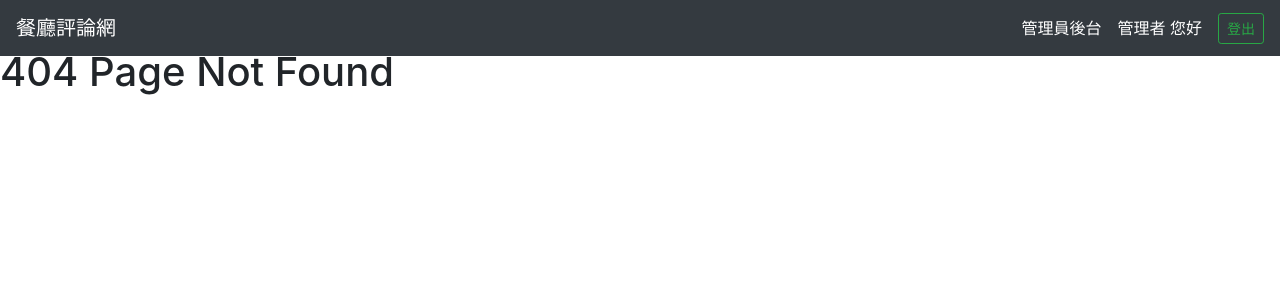
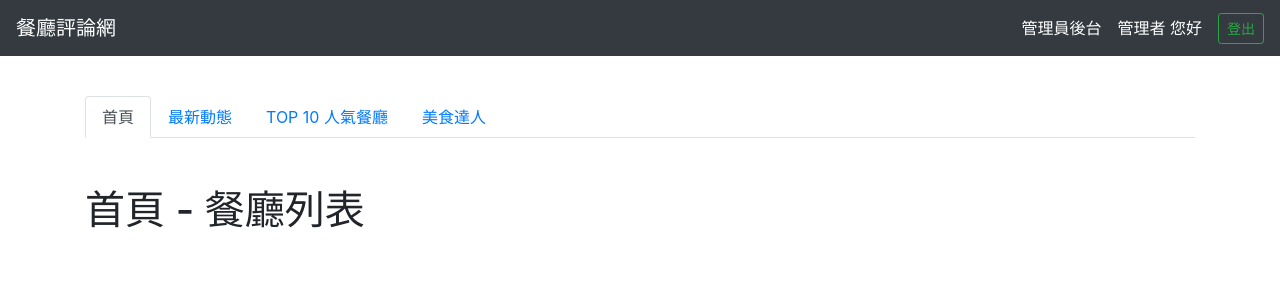
Before and after one commit to ariel92911/forum-front-end-vue, a Vue app: page /restaurants/1#/restaurants in a window 1280 px wide. Before the commit this address had no page. Shown: the top 300 px of the page. Built offline with nearby package versions, Linux system fonts and the light colour scheme.

Commit message:
add component-NavTabs

```diff
--- a/package.json
+++ b/package.json
@@ -12,6 +12,7 @@
     "core-js": "^3.6.4",
     "jquery": "^3.4.1",
     "popper.js": "^1.16.1",
+    "uuid": "^3.4.0",
     "vue": "^2.6.11",
     "vue-router": "^3.1.5"
   },
--- /dev/null
+++ b/src/components/NavTabs.vue
@@ -0,0 +1,40 @@
+// ./src/components/NavTabs.vue
+<template>
+  <ul class="nav nav-tabs mb-4">
+    <li v-for="tab in tabs" :key="tab.id" class="nav-item">
+      <router-link :to="tab.path" class="nav-link">{{ tab.title }}</router-link>
+    </li>
+  </ul>
+</template>
+
+<script>
+import uuid from "uuid/v4";
+export default {
+  data() {
+    return {
+      tabs: [
+        {
+          id: uuid(),
+          title: "首頁",
+          path: "/restaurants"
+        },
+        {
+          id: uuid(),
+          title: "最新動態",
+          path: "/restaurants/feeds"
+        },
+        {
+          id: uuid(),
+          title: "TOP 10 人氣餐廳",
+          path: "/restaurants/top"
+        },
+        {
+          id: uuid(),
+          title: "美食達人",
+          path: "/users/top"
+        }
+      ]
+    };
+  }
+};
+</script>
--- a/src/router/index.js
+++ b/src/router/index.js
@@ -2,10 +2,16 @@
 import VueRouter from 'vue-router'
 import SignIn from '../views/SignIn.vue'
 import NotFound from '../views/NotFound.vue'
+import Restaurants from '../views/Restaurants.vue'
 
 Vue.use(VueRouter)
 
 const routes = [
+  {
+    path: '/',
+    name: 'root',
+    redirect: '/restaurants'
+  },
   {
     path: '/signin',
     name: 'sign-in',
@@ -17,6 +23,26 @@
     component: () => import('../views/SignUp.vue')
   },
   {
+    path: '/restaurants',
+    name: 'restaurants',
+    component: Restaurants
+  },
+  {
+    path: '/restaurants/feeds',
+    name: 'restaurants-feeds',
+    component: () => import('../views/RestaurantsFeeds.vue')
+  },
+  {
+    path: '/restaurants/top',
+    name: 'restaurants-tops',
+    component: () => import('../views/RestaurantsTop.vue')
+  },
+  {
+    path: '/users/top',
+    name: 'users-top',
+    component: () => import('../views/UsersTop.vue')
+  },
+  {
     path: '*',
     name: 'not-found',
     component: NotFound
@@ -24,6 +50,7 @@
 ]
 
 const router = new VueRouter({
+  linkExactActiveClass: 'active',
   routes
 })
 
--- /dev/null
+++ b/src/views/Restaurants.vue
@@ -0,0 +1,17 @@
+// ./src/views/Restaurants.vue
+<template>
+  <div class="container py-5">
+    <!-- 使用 NavTabs 元件 -->
+    <NavTabs />
+    <h1 class="mt-5">首頁 - 餐廳列表</h1>
+  </div>
+</template>
+
+<script>
+import NavTabs from './../components/NavTabs'
+export default {
+  components: {
+    NavTabs
+  }
+}
+</script>
--- /dev/null
+++ b/src/views/RestaurantsFeeds.vue
@@ -0,0 +1,16 @@
+// ./src/views/RestaurantsFeeds.vue
+<template>
+  <div class="container py-5">
+    <NavTabs />
+    <h1 class="mt-5">最新動態</h1>
+  </div>
+</template>
+
+<script>
+import NavTabs from "./../components/NavTabs";
+export default {
+  components: {
+    NavTabs
+  }
+};
+</script>
--- /dev/null
+++ b/src/views/RestaurantsTop.vue
@@ -0,0 +1,16 @@
+// ./src/views/RestaurantsTop.vue
+<template>
+  <div class="container py-5">
+    <NavTabs />
+    <h1 class="mt-5">人氣餐廳</h1>
+  </div>
+</template>
+
+<script>
+import NavTabs from "./../components/NavTabs";
+export default {
+  components: {
+    NavTabs
+  }
+};
+</script>
--- /dev/null
+++ b/src/views/UsersTop.vue
@@ -0,0 +1,16 @@
+// ./src/views/UsersTop.vue
+<template>
+  <div class="container py-5">
+    <NavTabs />
+    <h1 class="mt-5">美食達人</h1>
+  </div>
+</template>
+
+<script>
+import NavTabs from "./../components/NavTabs";
+export default {
+  components: {
+    NavTabs
+  }
+};
+</script>
```
Also changed, not shown: 1 other file (tests, documents, lock files or other folders).
